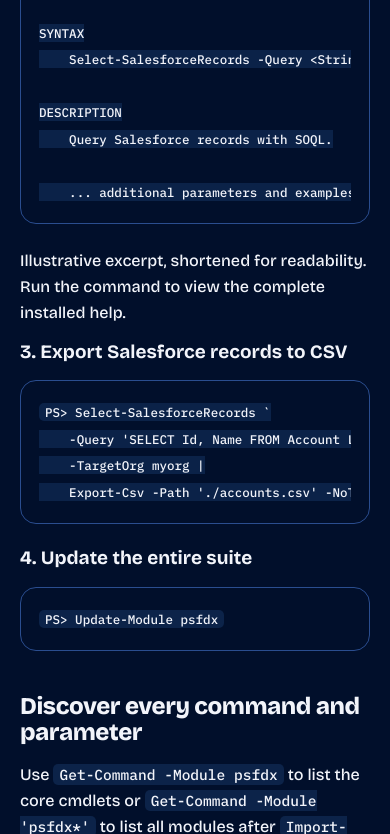
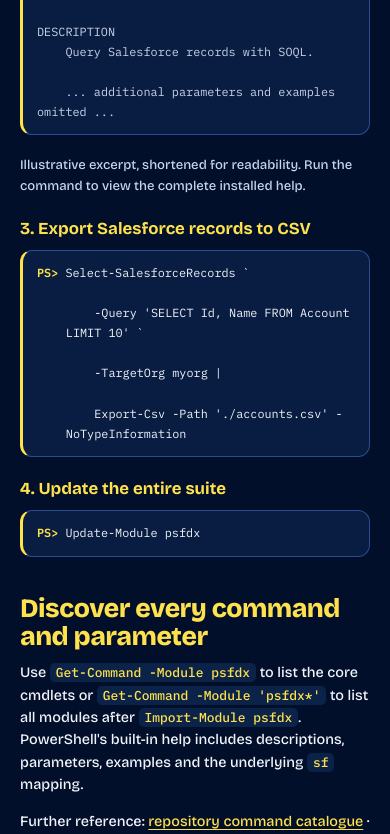
Before and after one commit to tonygward/psfdx, a plain HTML site: page site/src/modules/psfdx/index.html in a window 390 px wide. Shown: the part 1166-2000 px from the top of the page. Drawn offline with Linux system fonts and the light colour scheme; files whose address does not match are found by name.

Commit message:
style(site): smaller typography, yellow section accents and clean terminal snippets

```diff
--- a/site/src/style.css
+++ b/site/src/style.css
@@ -227,3 +227,30 @@ code { background: rgba(77, 155, 255, 0.14); color: var(--text); padding: 1px 6p
 .documentation .code-box pre, #powershell-examples .card pre { overflow-x: auto; white-space: pre; }
 #powershell-examples .card pre { background: var(--bg); border: 1px solid var(--border); padding: 14px; border-radius: 8px; font-size: .78rem; line-height: 1.7; }
 #powershell-examples .card code { font-size: inherit; }
+
+/* Documentation: compact, high-contrast PowerShell reference styling */
+.documentation { max-width: 880px; font-size: .96rem; line-height: 1.55; }
+.documentation h1 { font-size: clamp(2.1rem, 4vw, 3.5rem); color: var(--yellow); }
+.documentation .tagline { color: var(--text); font-size: clamp(1rem, 1.6vw, 1.2rem); margin: .35em 0 1em; }
+.documentation .section-intro { font-size: 1rem; line-height: 1.6; max-width: 68ch; }
+.documentation h2 { max-width: none; font-size: clamp(1.65rem, 2.7vw, 2.4rem); color: var(--yellow); margin: 1.4em 0 .45em; }
+.documentation h3 { font-size: 1.05rem; color: var(--yellow); font-weight: 700; margin: 1.4em 0 .5em; }
+.documentation .eyebrow { color: var(--cyan); font-size: .78rem; }
+.documentation .code-box { border-left: 3px solid var(--yellow); background: #081d41; padding: 17px 20px; margin: 12px 0 20px; border-radius: 12px; }
+.documentation .code-box pre { font-size: clamp(.76rem, 1.2vw, .9rem); line-height: 1.7; white-space: pre-wrap; overflow-wrap: anywhere; overflow-x: hidden; font-weight: 400; }
+.documentation .code-box code { background: transparent; padding: 0; font-size: inherit; border-radius: 0; }
+.documentation .terminal-line { display: block; white-space: pre-wrap; overflow-wrap: anywhere; }
+.documentation .terminal-continuation { color: var(--text); padding-left: 2.6rem; }
+.documentation .ps-prompt { color: var(--yellow); font-weight: 700; }
+.documentation .terminal-output { display: block; border-top: 1px solid var(--border-strong); margin-top: 12px; padding-top: 12px; white-space: pre-wrap; color: var(--muted); font-weight: 400; }
+.documentation .example-note { color: var(--muted); font-size: .82rem; }
+.documentation .example-group { margin: 0 0 1.5rem; }
+.documentation p > code { color: var(--yellow); }
+.documentation a { color: var(--yellow); }
+.documentation a:hover { color: #fff09b; }
+@media (max-width: 640px) {
+  .documentation { font-size: .9rem; }
+  .documentation .code-box { padding: 12px 14px; }
+  .documentation .code-box pre { font-size: .74rem; }
+  .documentation .terminal-continuation { padding-left: 1.8rem; }
+}
```
